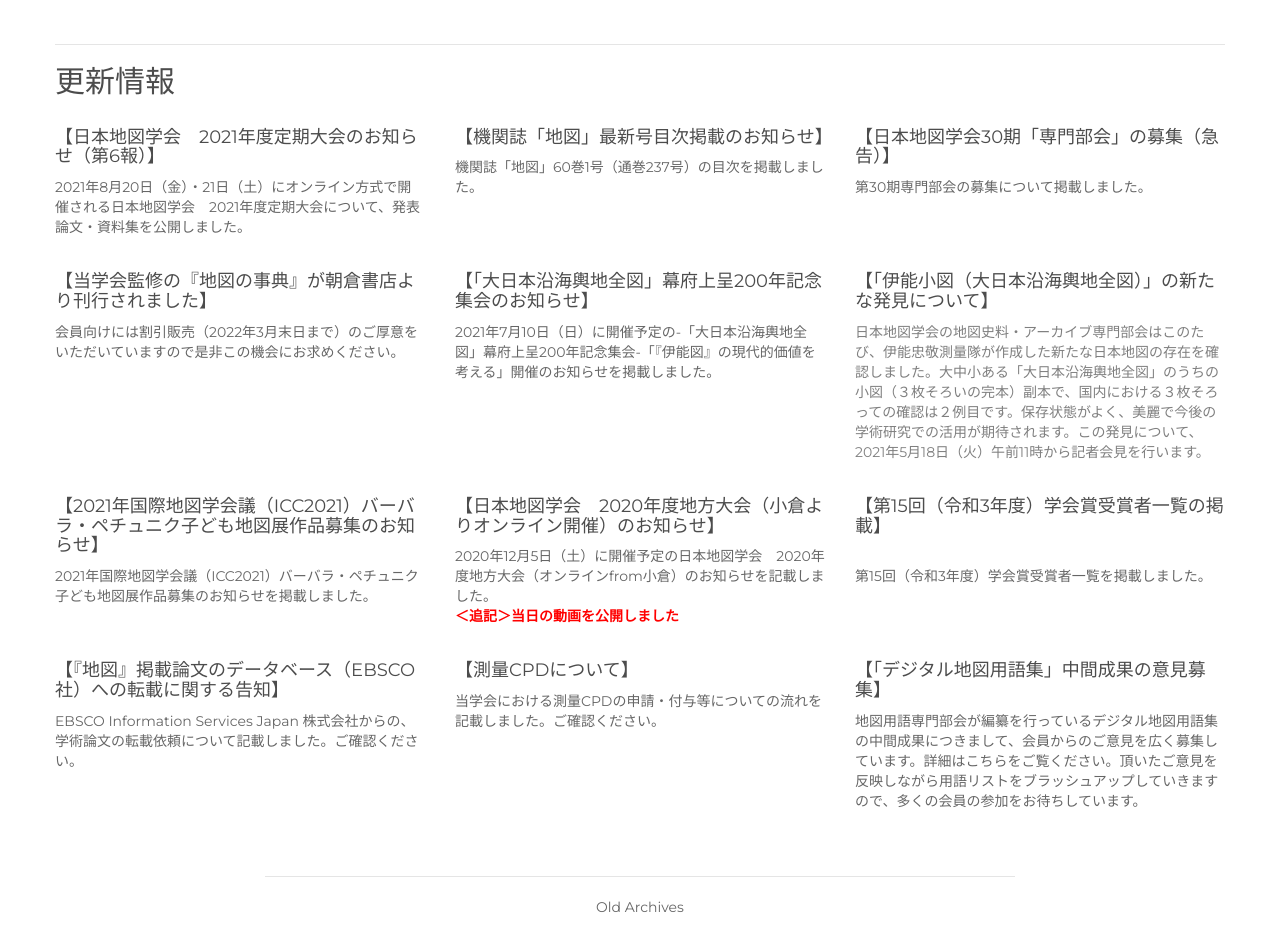
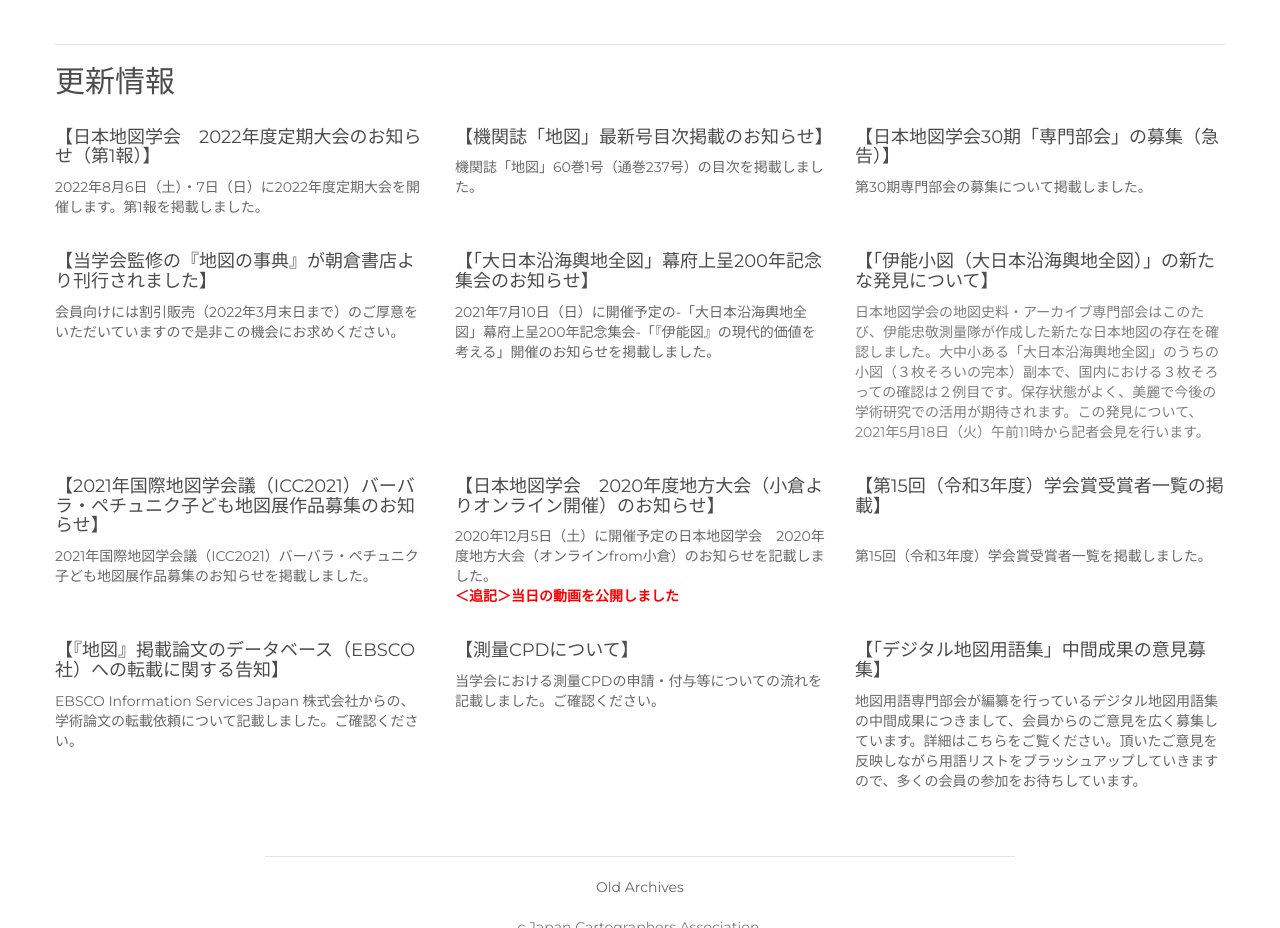
Before and after one commit to japancartographersassociation/www_jcacj_org, a plain HTML site: page index.html in a window 1280 px wide. Shown: the part 840-1768 px from the top of the page. Drawn offline with Linux system fonts and the light colour scheme.

Commit message:
更新情報の修正

```diff
--- a/index.html
+++ b/index.html
@@ -124,10 +124,10 @@
       		<div class="row voffset">
       		<div class="col-sm-4">
               <h4 class="mg-clear">
-                【日本地図学会　2021年度定期大会のお知らせ（第6報）】
+                【日本地図学会　2022年度定期大会のお知らせ（第1報）】
               </h4>
               <p class="mg-sm">
-                  <a href="http://jcacj.org/conference.html#def">2021年8月20日（金）・21日（土）にオンライン方式で開催される日本地図学会　2021年度定期大会について、発表論文・資料集を公開しました。</a>
+                  <a href="http://jcacj.org/conference.html#def">2022年8月6日（土）・7日（日）に2022年度定期大会を開催します。第1報を掲載しました。</a>
 
               </p>
             </div>
```
